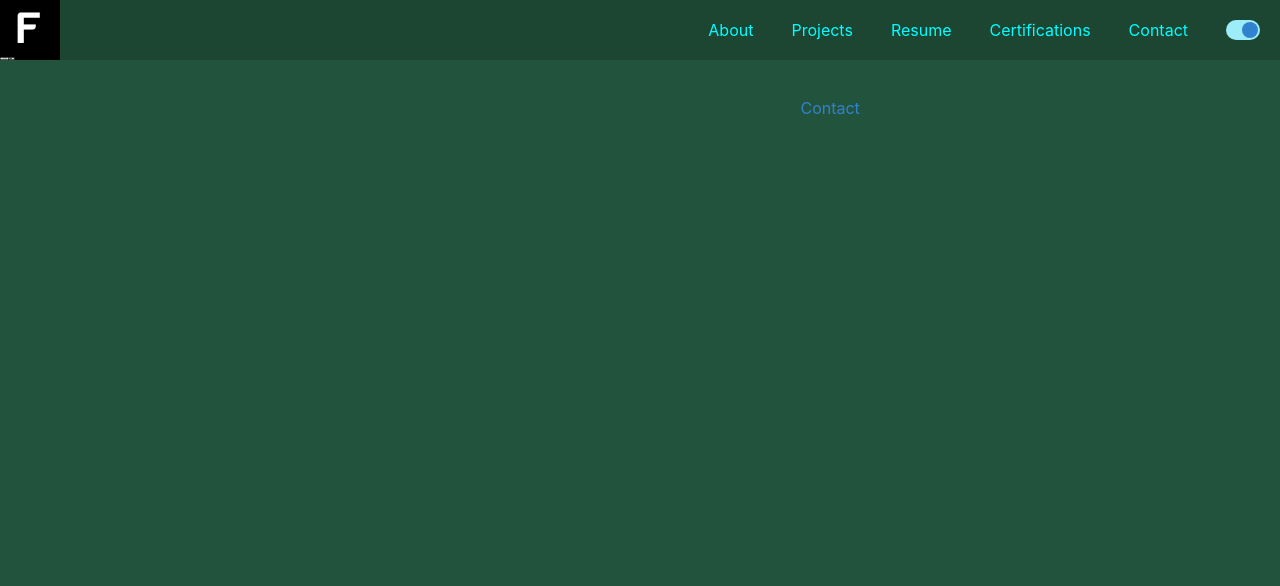
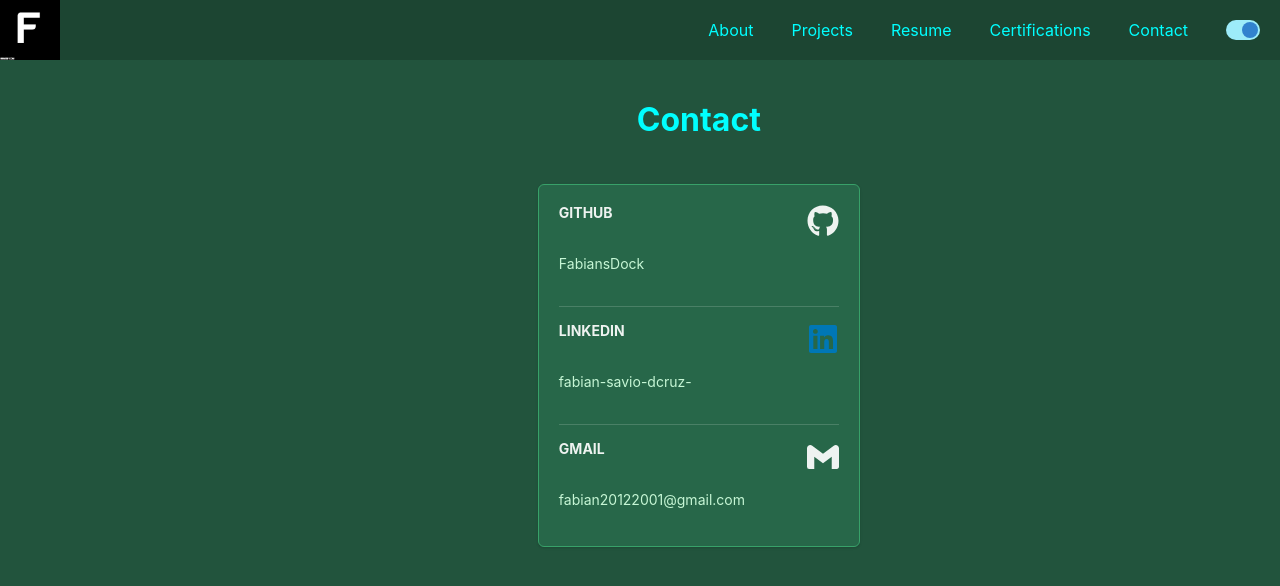
Before and after one commit to FabiansDock/Portfolio-Site, a React (Vite) app: page /contact in a window 1280 px wide. Shown: the top 586 px of the page. Built offline with nearby package versions, Linux system fonts and the light colour scheme.

Commit message:
Built the contact page

```diff
--- a/package.json
+++ b/package.json
@@ -14,6 +14,7 @@
     "@emotion/react": "^11.11.4",
     "@emotion/styled": "^11.11.5",
     "@types/express": "^4.17.21",
+    "bootstrap": "^5.3.3",
     "framer-motion": "^11.2.11",
     "fs": "^0.0.1-security",
     "path": "^0.12.7",
--- a/src/components/pages/Contact.tsx
+++ b/src/components/pages/Contact.tsx
@@ -1,7 +1,77 @@
-import { Text } from "@chakra-ui/react";
+import {
+  Box,
+  Card,
+  CardBody,
+  Heading,
+  Stack,
+  StackDivider,
+  Text,
+  VStack,
+  Link,
+} from "@chakra-ui/react";
+import { FaGithub, FaLinkedin } from "react-icons/fa";
+import { SiGmail } from "react-icons/si";
 
 const Contact = () => {
-  return <Text>Contact</Text>;
+  return (
+    <VStack spacing={6}>
+      <Text fontSize="2rem" color="cyan" fontWeight="bold">
+        Contact
+      </Text>
+      <Card borderColor="gray.500" borderWidth={1}>
+        <CardBody boxSize="20rem">
+          <Stack divider={<StackDivider />} spacing="4">
+            <Box>
+              <Heading
+                size="xs"
+                textTransform="uppercase"
+                display="flex"
+                justifyContent="space-between"
+              >
+                Github <FaGithub size="2rem" />
+              </Heading>
+              <Text pt="2" fontSize="sm" color="gray.100">
+                <Link href={"https://www.github.com/FabiansDock"} isExternal>
+                  FabiansDock
+                </Link>
+              </Text>
+            </Box>
+            <Box>
+              <Heading
+                size="xs"
+                textTransform="uppercase"
+                display="flex"
+                justifyContent="space-between"
+              >
+                Linkedin <FaLinkedin size="2rem" color="#0077B5" />
+              </Heading>
+              <Text pt="2" fontSize="sm" color="gray.100">
+                <Link
+                  href={"https://www.linkedin.com/in/fabian-savio-dcruz-"}
+                  isExternal
+                >
+                  fabian-savio-dcruz-
+                </Link>
+              </Text>
+            </Box>
+            <Box>
+              <Heading
+                size="xs"
+                textTransform="uppercase"
+                display="flex"
+                justifyContent="space-between"
+              >
+                Gmail <SiGmail size="2rem" />
+              </Heading>
+              <Text pt="2" fontSize="sm" color="gray.100">
+                fabian20122001@gmail.com
+              </Text>
+            </Box>
+          </Stack>
+        </CardBody>
+      </Card>
+    </VStack>
+  );
 };
 
 export default Contact;
--- a/src/components/pages/Resume.tsx
+++ b/src/components/pages/Resume.tsx
@@ -37,8 +37,8 @@ const Resume = () => {
       <Button onClick={() => handleDownload(0)} bgColor="gray.300">
         Download Resume
       </Button>
-      <Text fontSize="2rem" color="cyan" fontWeight="bold">
-        A resume buit using LaTex ✨
+      <Text fontSize="1rem" color="cyan" fontWeight="bold">
+        A resume built using LaTex ✨
       </Text>
       <Button onClick={() => handleDownload(1)} bgColor="gray.300">
         Download LaTex code
--- a/src/main.tsx
+++ b/src/main.tsx
@@ -1,7 +1,7 @@
 import React from "react";
 import ReactDOM from "react-dom/client";
 import { ChakraProvider, ColorModeScript } from "@chakra-ui/react";
-import "./index.css";
+import "bootstrap/dist/css/bootstrap.css";
 import theme from "./theme.ts";
 import { RouterProvider } from "react-router-dom";
 import router from "./routes.tsx";
```
Also changed, not shown: 1 other file (tests, documents, lock files or other folders).
